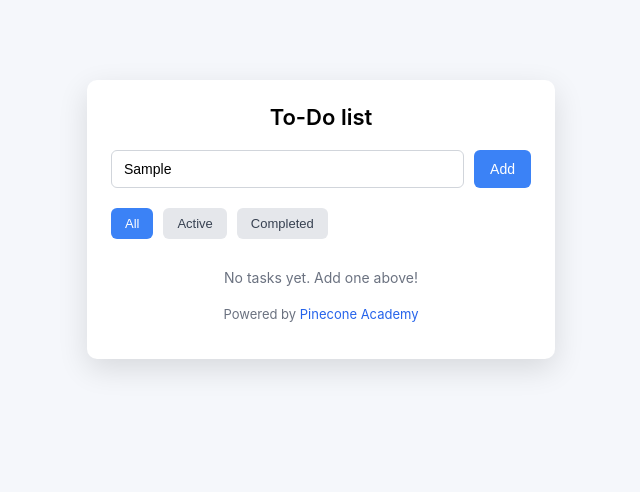
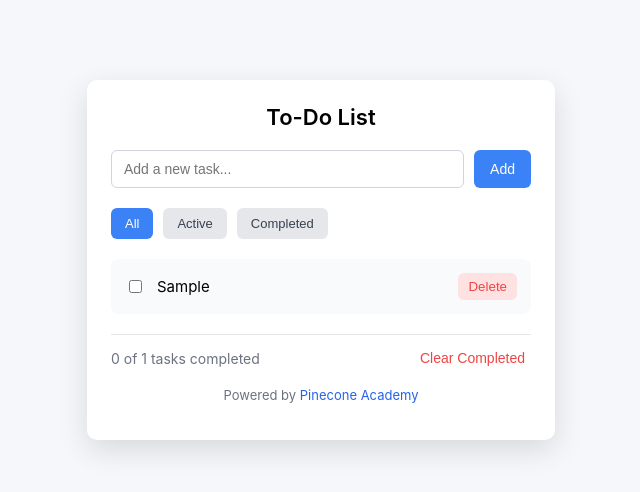
Before and after one commit to HS0-code/to-do-app, a React (Create React App) app: page / in a window 1280 px wide. Both pictures are taken after typing "Sample" into the empty fields and a click on the button "Add". Shown: the top 492 px of the page, without its empty margins (319-959 px from the left). Built offline with nearby package versions, Linux system fonts and the light colour scheme.

Commit message:
Final draft coding logic done

```diff
--- a/src/App.css
+++ b/src/App.css
@@ -113,3 +113,51 @@
 .todo-footer span {
   color: #2563eb;
 }
+
+.todo-item {
+  display: flex;
+  align-items: center;
+  gap: 12px;
+  padding: 14px;
+  background: #f9fafb;
+  border-radius: 8px;
+  margin-top: 20px;
+}
+
+.todo-item span {
+  flex: 1;
+  font-size: 15px;
+}
+
+.todo-item .done {
+  text-decoration: line-through;
+  color: #9ca3af;
+}
+
+.delete-btn {
+  background: #fee2e2;
+  color: #ef4444;
+  border: none;
+  padding: 6px 10px;
+  border-radius: 6px;
+  cursor: pointer;
+}
+
+.todo-footer-row {
+  display: flex;
+  justify-content: space-between;
+  align-items: center;
+  margin-top: 20px;
+  padding-top: 14px;
+  border-top: 1px solid #e5e7eb;
+  font-size: 14px;
+  color: #6b7280;
+}
+
+.clear-btn {
+  background: none;
+  border: none;
+  color: #ef4444;
+  cursor: pointer;
+  font-size: 14px;
+}
--- a/src/App.js
+++ b/src/App.js
@@ -2,19 +2,52 @@ import { useState } from "react";
 import "./App.css";
 
 const App = () => {
-  const [activeBtn, setActiveBtn] = useState("All");
+  const [tasks, setTasks] = useState([]);
   const [input, setInput] = useState("");
+  const [filter, setFilter] = useState("All");
 
   const addTask = () => {
     if (input === "") {
       alert("Please enter a task!");
+      return;
+    }
+
+    setTasks([...tasks, { text: input, completed: false }]);
+    setInput("");
+  };
+
+  const toggleTask = (index) => {
+    const newTasks = [...tasks];
+    newTasks[index].completed = !newTasks[index].completed;
+    setTasks(newTasks);
+  };
+
+  const deleteTask = (index) => {
+    const confirmed = window.confirm(
+      "Are you sure you want to delete this task?"
+    );
+
+    if (confirmed) {
+      setTasks(tasks.filter((_, i) => i !== index));
     }
   };
+
+  const clearCompleted = () => {
+    setTasks(tasks.filter((task) => !task.completed));
+  };
+
+  const filteredTasks = tasks.filter((task) => {
+    if (filter === "Active") return !task.completed;
+    if (filter === "Completed") return task.completed;
+    return true;
+  });
+
+  const completedCount = tasks.filter((t) => t.completed).length;
 
   return (
     <div className="App">
       <div className="todo-box">
-        <h1 className="todo-title">To-Do list</h1>
+        <h1 className="todo-title">To-Do List</h1>
 
         <div className="todo-input-row">
           <input
@@ -29,31 +62,41 @@ const App = () => {
         </div>
 
         <div className="todo-filters">
-          <button
-            className={activeBtn === "All" ? "filter-btn active" : "filter-btn"}
-            onClick={() => setActiveBtn("All")}
-          >
-            All
-          </button>
-          <button
-            className={
-              activeBtn === "Active" ? "filter-btn active" : "filter-btn"
-            }
-            onClick={() => setActiveBtn("Active")}
-          >
-            Active
-          </button>
-          <button
-            className={
-              activeBtn === "Completed" ? "filter-btn active" : "filter-btn"
-            }
-            onClick={() => setActiveBtn("Completed")}
-          >
-            Completed
-          </button>
+          {["All", "Active", "Completed"].map((f) => (
+            <button
+              key={f}
+              className={filter === f ? "filter-btn active" : "filter-btn"}
+              onClick={() => setFilter(f)}
+            >
+              {f}
+            </button>
+          ))}
         </div>
 
-        <p className="todo-empty">No tasks yet. Add one above!</p>
+        {filteredTasks.map((task, index) => (
+          <div className="todo-item" key={index}>
+            <input
+              type="checkbox"
+              checked={task.completed}
+              onChange={() => toggleTask(index)}
+            />
+            <span className={task.completed ? "done" : ""}>{task.text}</span>
+            <button className="delete-btn" onClick={() => deleteTask(index)}>
+              Delete
+            </button>
+          </div>
+        ))}
+
+        {tasks.length > 0 && (
+          <div className="todo-footer-row">
+            <span>
+              {completedCount} of {tasks.length} tasks completed
+            </span>
+            <button className="clear-btn" onClick={clearCompleted}>
+              Clear Completed
+            </button>
+          </div>
+        )}
 
         <p className="todo-footer">
           Powered by <span>Pinecone Academy</span>
```
